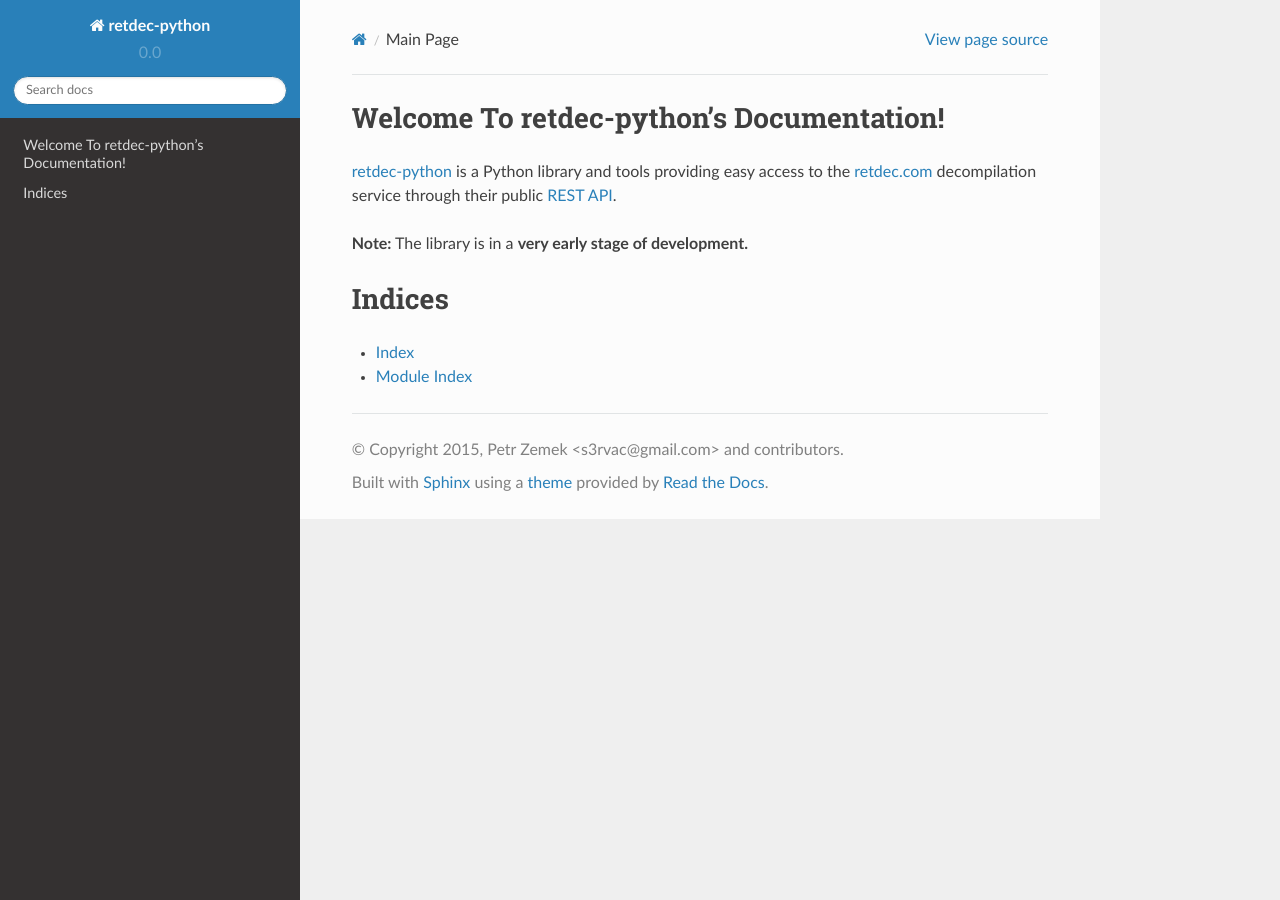
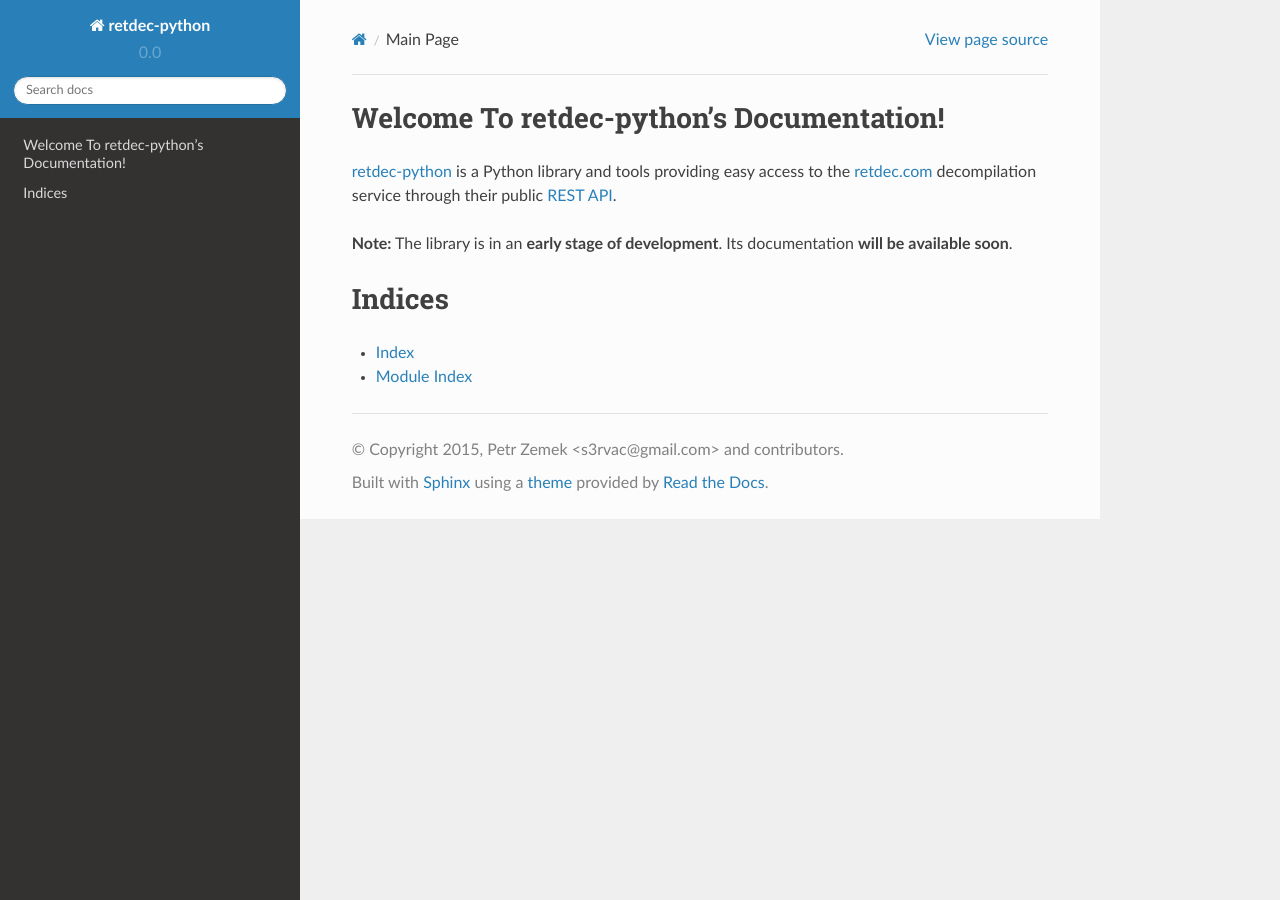
Before and after one commit to s3rvac/retdec-python, a Sphinx documentation site: the page built from docs/index.rst, in a window 1280 px wide. Built offline with Sphinx 7.4.7 and the Read the Docs theme 2.0.0, drawn with Linux system fonts in a browser that asks for light colours.

```diff
--- a/docs/index.rst
+++ b/docs/index.rst
@@ -6,7 +6,7 @@ Welcome To retdec-python's Documentation!
 `retdec-python <https://github.com/s3rvac/retdec-python>`_ is a Python library and tools providing easy access to the `retdec.com <https://retdec.com>`_ decompilation service through their public `REST API
 <https://retdec.com/api/>`_.
 
-**Note:** The library is in a **very early stage of development.**
+**Note:** The library is in an **early stage of development**. Its documentation **will be available soon**.
 
 .. toctree::
    :maxdepth: 2
```
Also changed, not shown: README.rst (+7 -2 lines).
